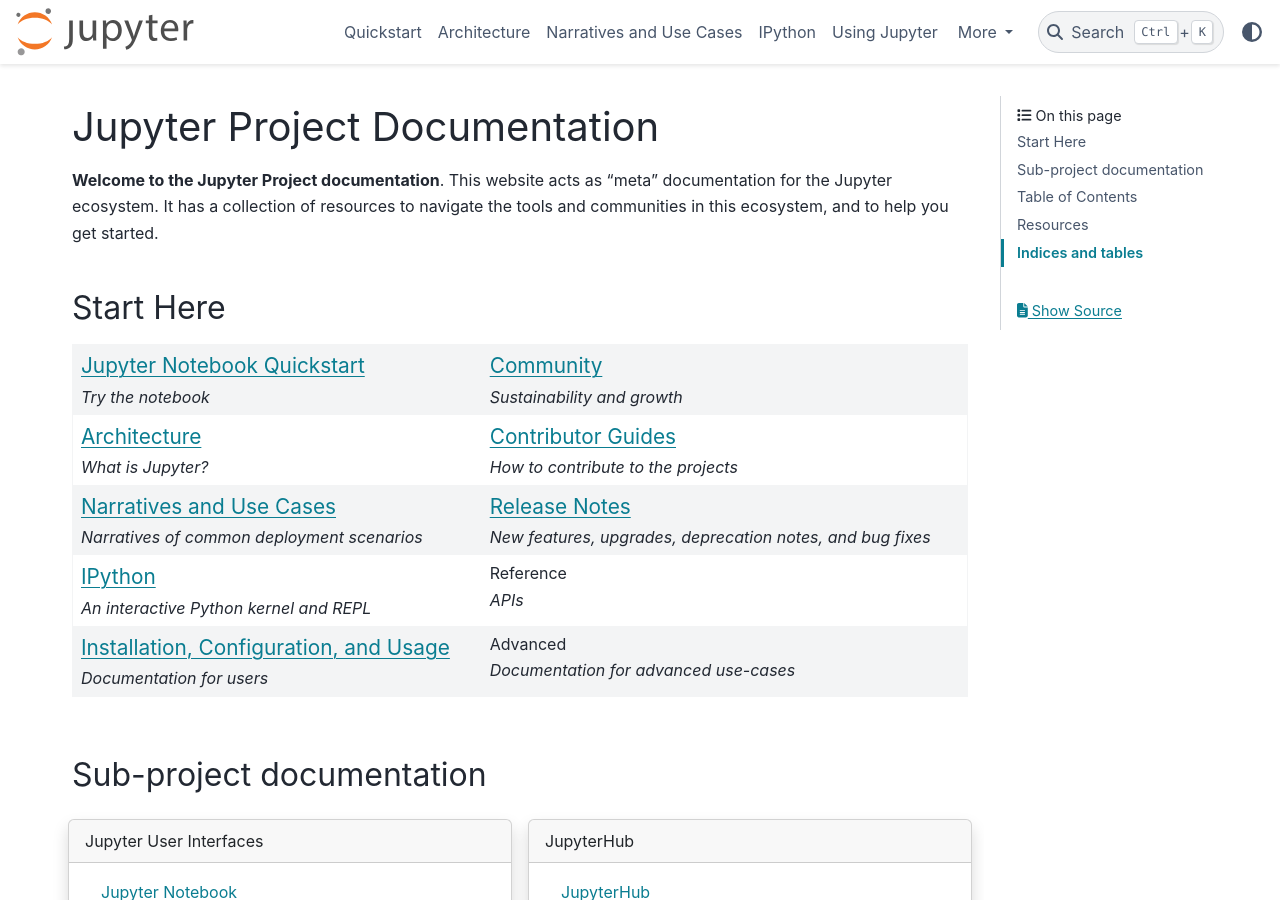
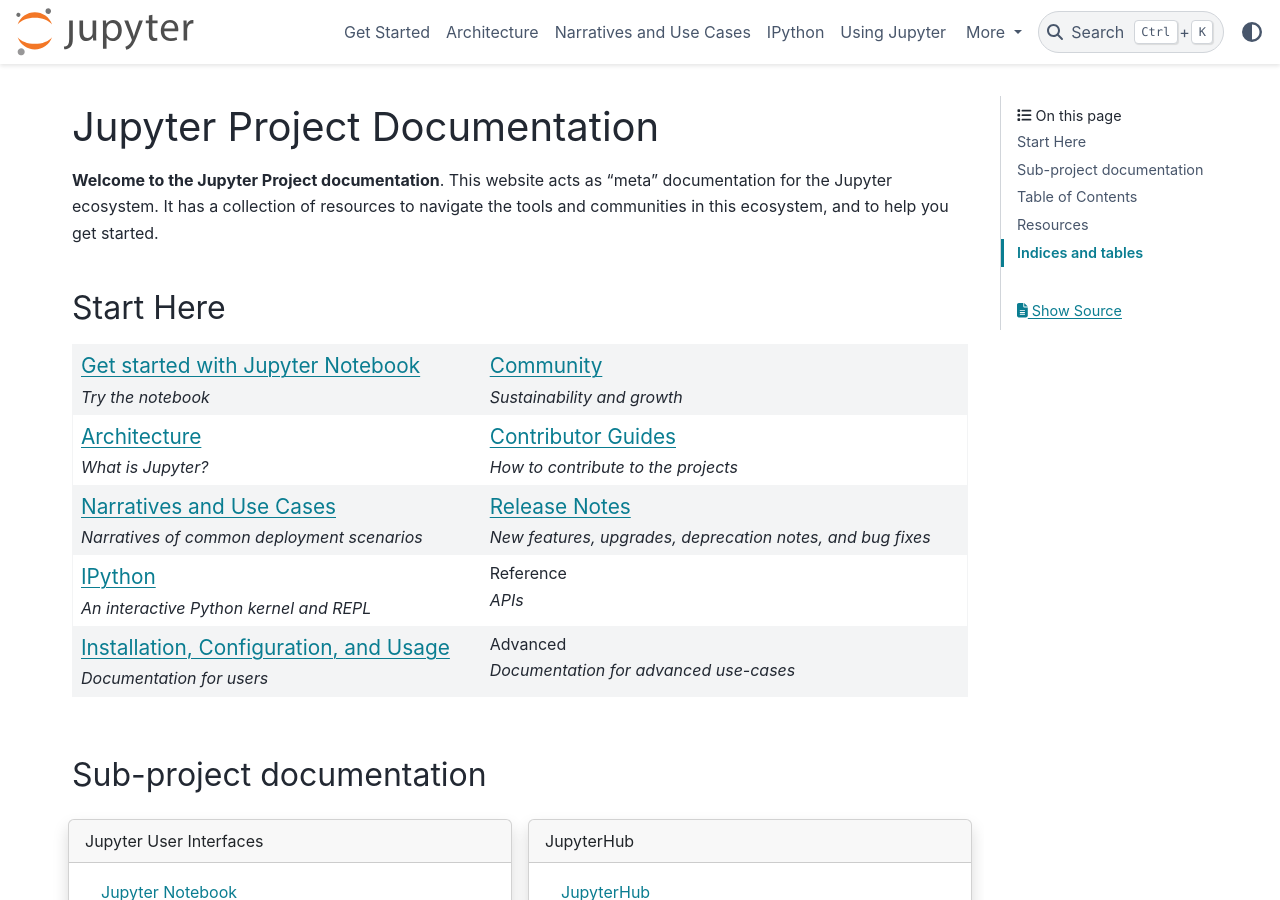
Before and after one commit to jupyter/jupyter, a Sphinx documentation site: the page built from docs/source/index.rst, in a window 1280 px wide and 900 px high. Built offline with Sphinx 7.4.7 and the PyData theme 0.15.4, drawn with Linux system fonts in a browser that asks for light colours; pages that are not in the unit, such as notebooks, are missing from menus; some of the changed text lies outside the part shown.

Commit message:
Rename quickstart section

```diff
--- a/docs/source/content-quickstart.rst
+++ b/docs/source/content-quickstart.rst
@@ -1,5 +1,5 @@
-Quickstart
-==========
+Get Started
+===========
 
 .. toctree::
    :maxdepth: 2
--- a/docs/source/index.rst
+++ b/docs/source/index.rst
@@ -13,7 +13,7 @@
 .. list-table::
    :class: front_page_table
 
-   * - :doc:`Jupyter Notebook Quickstart <content-quickstart>`
+   * - :doc:`Get started with Jupyter Notebook <content-quickstart>`
 
        Try the notebook
 
```
